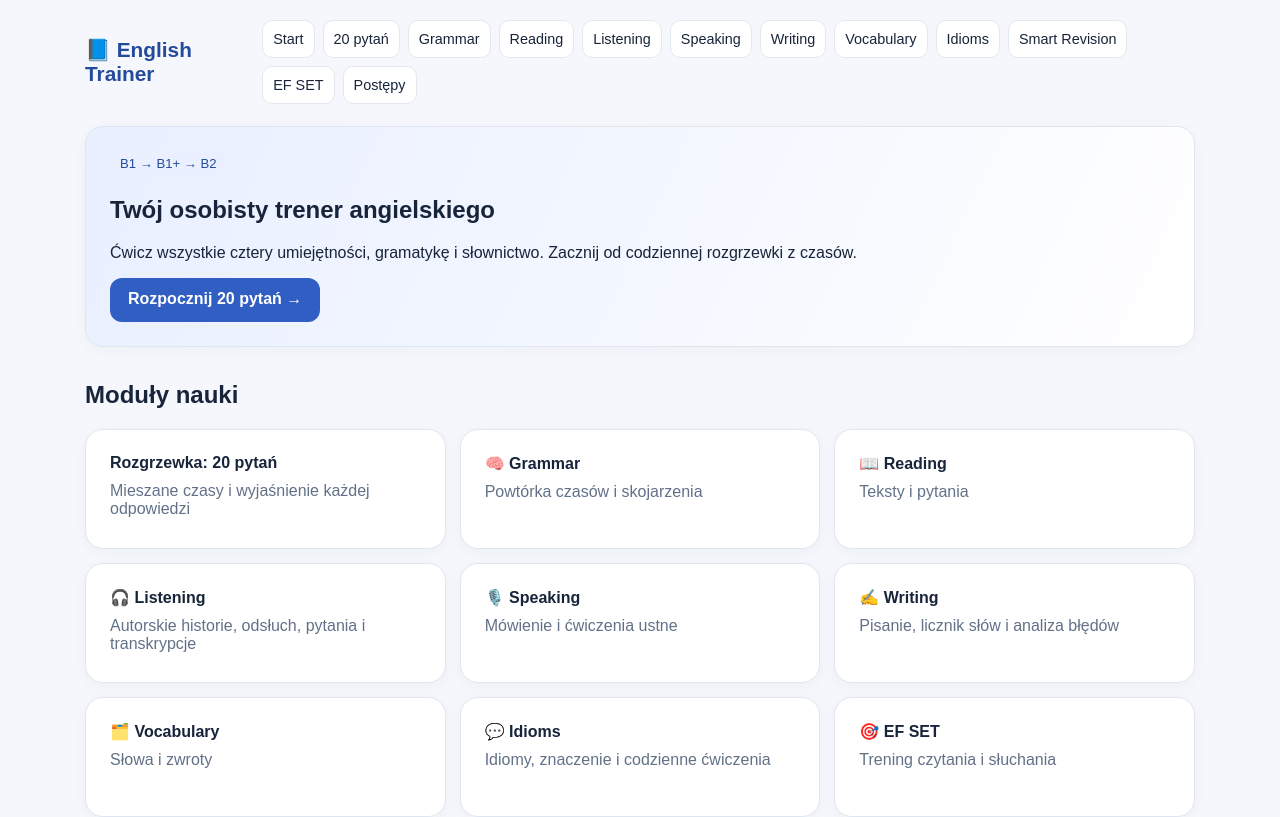
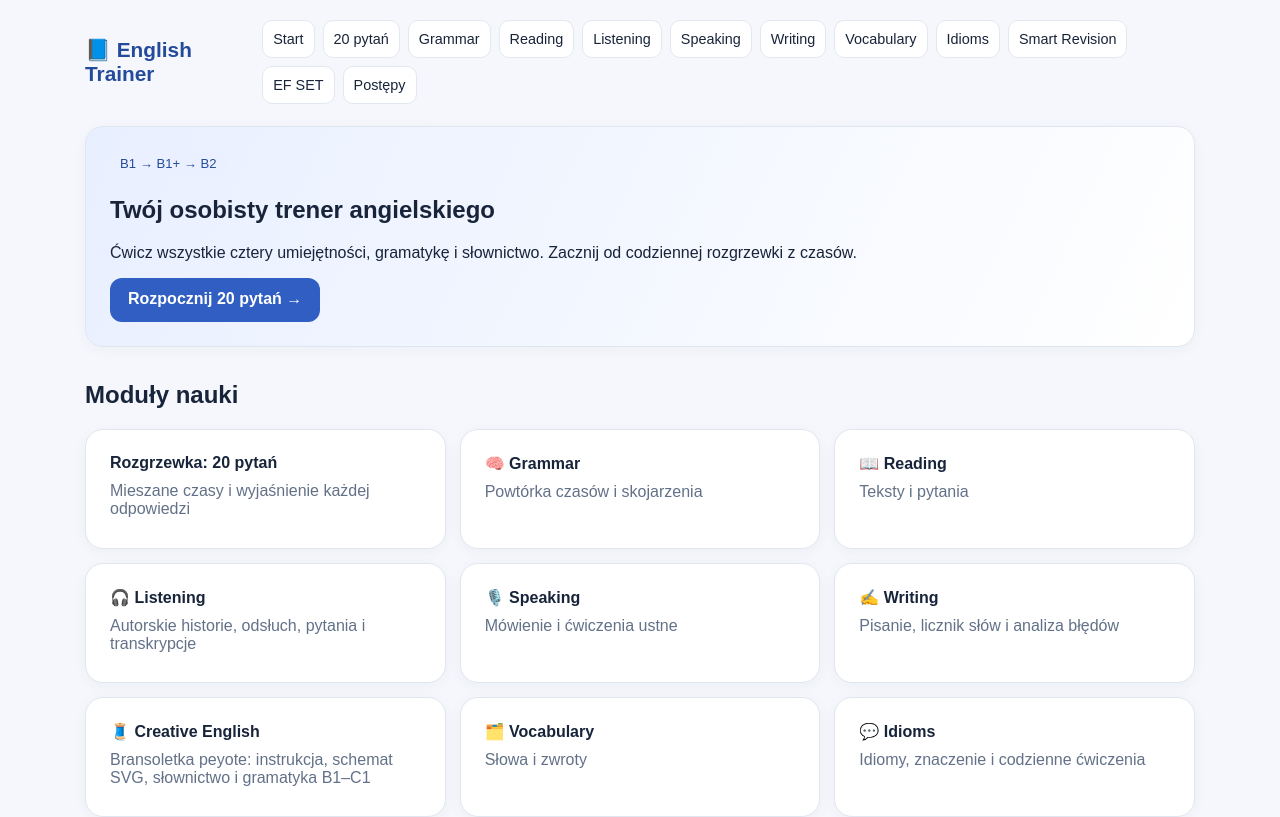
Before and after one commit to emiolsz/english-trainer, a Next.js app: page / in a window 1280 px wide. Shown: the top 817 px of the page. Built offline with nearby package versions, Linux system fonts and the light colour scheme.

Commit message:
Link Creative English lesson from navigation

```diff
--- a/app/page.tsx
+++ b/app/page.tsx
@@ -1,3 +1,3 @@
 import Link from 'next/link';
-const modules=[['/warmup','Rozgrzewka: 20 pytań','Mieszane czasy i wyjaśnienie każdej odpowiedzi'],['/grammar','🧠 Grammar','Powtórka czasów i skojarzenia'],['/reading','📖 Reading','Teksty i pytania'],['/listening','🎧 Listening','Autorskie historie, odsłuch, pytania i transkrypcje'],['/speaking','🎙️ Speaking','Mówienie i ćwiczenia ustne'],['/writing','✍️ Writing','Pisanie, licznik słów i analiza błędów'],['/vocabulary','🗂️ Vocabulary','Słowa i zwroty'],['/idioms','💬 Idioms','Idiomy, znaczenie i codzienne ćwiczenia'],['/efset','🎯 EF SET','Trening czytania i słuchania'],['/revision','🧠 Smart Revision','Spersonalizowane powtórki na podstawie błędów'],['/progress','📊 My Progress','Wyniki i powtórki']];
+const modules=[['/warmup','Rozgrzewka: 20 pytań','Mieszane czasy i wyjaśnienie każdej odpowiedzi'],['/grammar','🧠 Grammar','Powtórka czasów i skojarzenia'],['/reading','📖 Reading','Teksty i pytania'],['/listening','🎧 Listening','Autorskie historie, odsłuch, pytania i transkrypcje'],['/speaking','🎙️ Speaking','Mówienie i ćwiczenia ustne'],['/writing','✍️ Writing','Pisanie, licznik słów i analiza błędów'],['/creative','🧵 Creative English','Bransoletka peyote: instrukcja, schemat SVG, słownictwo i gramatyka B1–C1'],['/vocabulary','🗂️ Vocabulary','Słowa i zwroty'],['/idioms','💬 Idioms','Idiomy, znaczenie i codzienne ćwiczenia'],['/efset','🎯 EF SET','Trening czytania i słuchania'],['/revision','🧠 Smart Revision','Spersonalizowane powtórki na podstawie błędów'],['/progress','📊 My Progress','Wyniki i powtórki']];
 export default function Home(){return <div className="stack"><section className="hero"><span className="badge">B1 → B1+ → B2</span><h1>Twój osobisty trener angielskiego</h1><p>Ćwicz wszystkie cztery umiejętności, gramatykę i słownictwo. Zacznij od codziennej rozgrzewki z czasów.</p><Link className="btn" style={{display:'inline-block'}} href="/warmup">Rozpocznij 20 pytań →</Link></section><section><h2>Moduły nauki</h2><div className="grid">{modules.map(([href,title,desc])=><Link className="tile" href={href} key={href}><strong>{title}</strong><span className="muted">{desc}</span></Link>)}</div></section><p className="hint">Moduły są rozwijane etapami. Listening zawiera pierwszą bibliotekę autorskich ćwiczeń.</p></div>}
```
